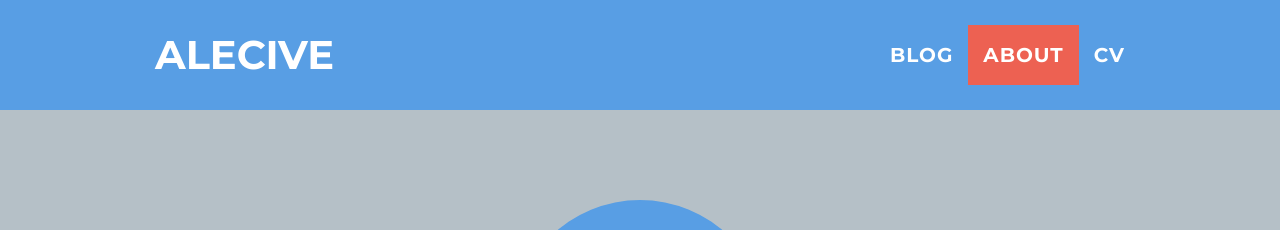
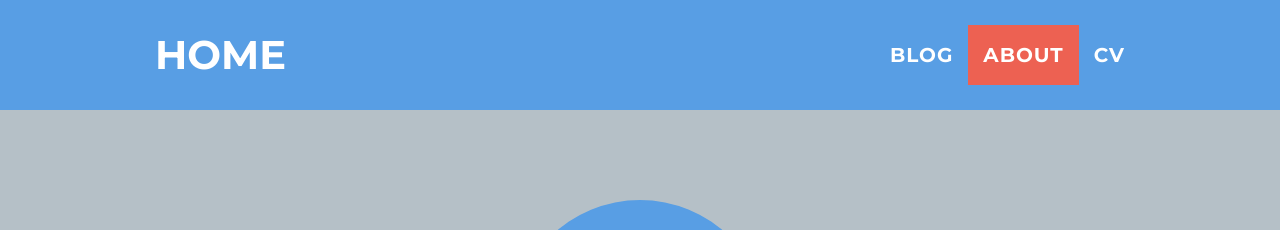
Before and after one commit to alecive/alecive.github.io, a Jekyll site: the page built from blog.html, in a window 1280 px wide. Shown: the top 230 px of the page. Built offline with Jekyll 4.4.1, drawn with Linux system fonts in a browser that asks for light colours.

Commit message:
Fixed little bug in navigation bar for blog page

```diff
--- a/_includes/header-blog.html
+++ b/_includes/header-blog.html
@@ -9,7 +9,7 @@
                     <span class="icon-bar"></span>
                     <span class="icon-bar"></span>
                 </button>
-                <a class="navbar-brand" href="#page-top">{{ site.title }}</a>
+                <a class="navbar-brand" href="/">Home</a>
             </div>
 
             <!-- Collect the nav links, forms, and other content for toggling -->
```
